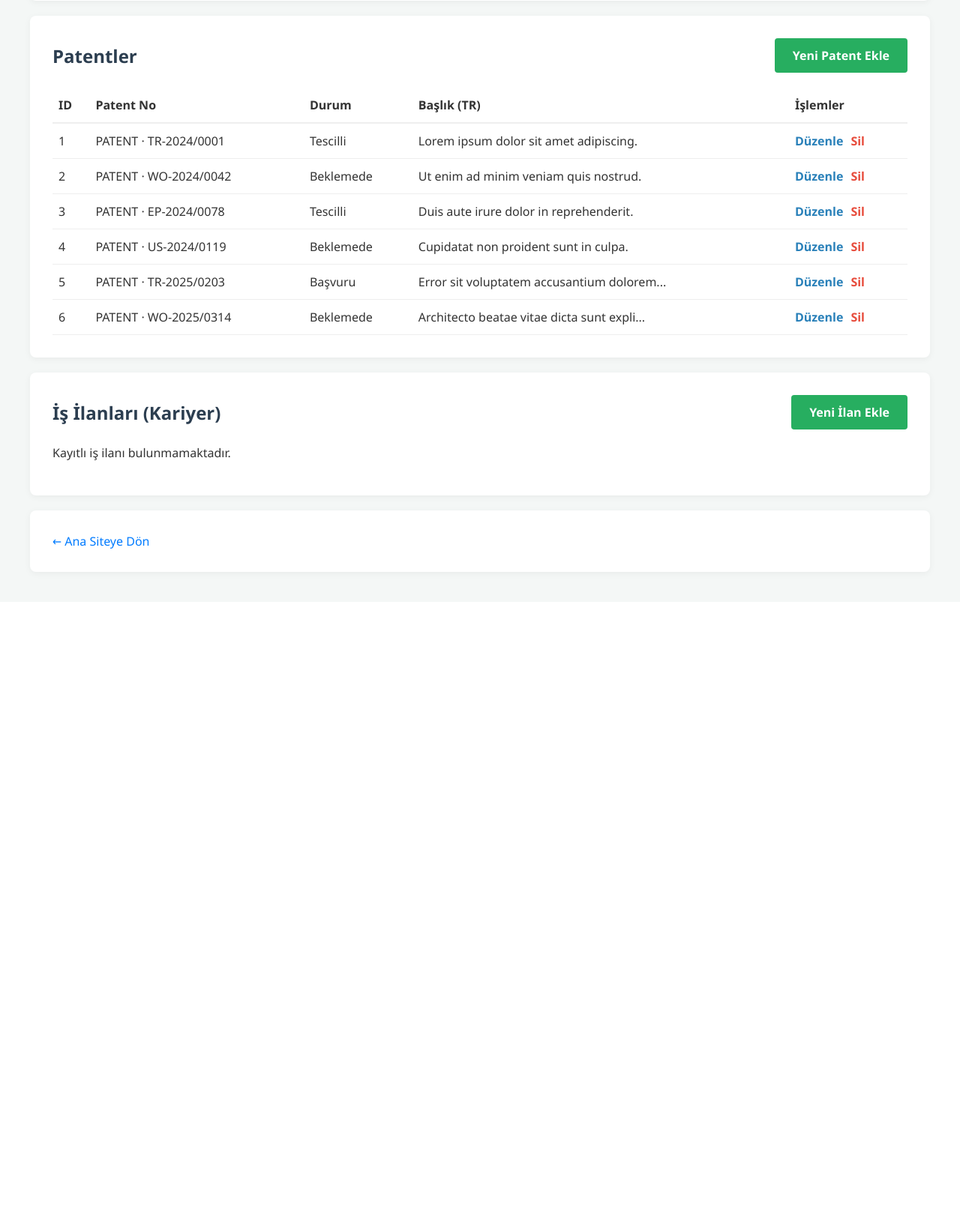
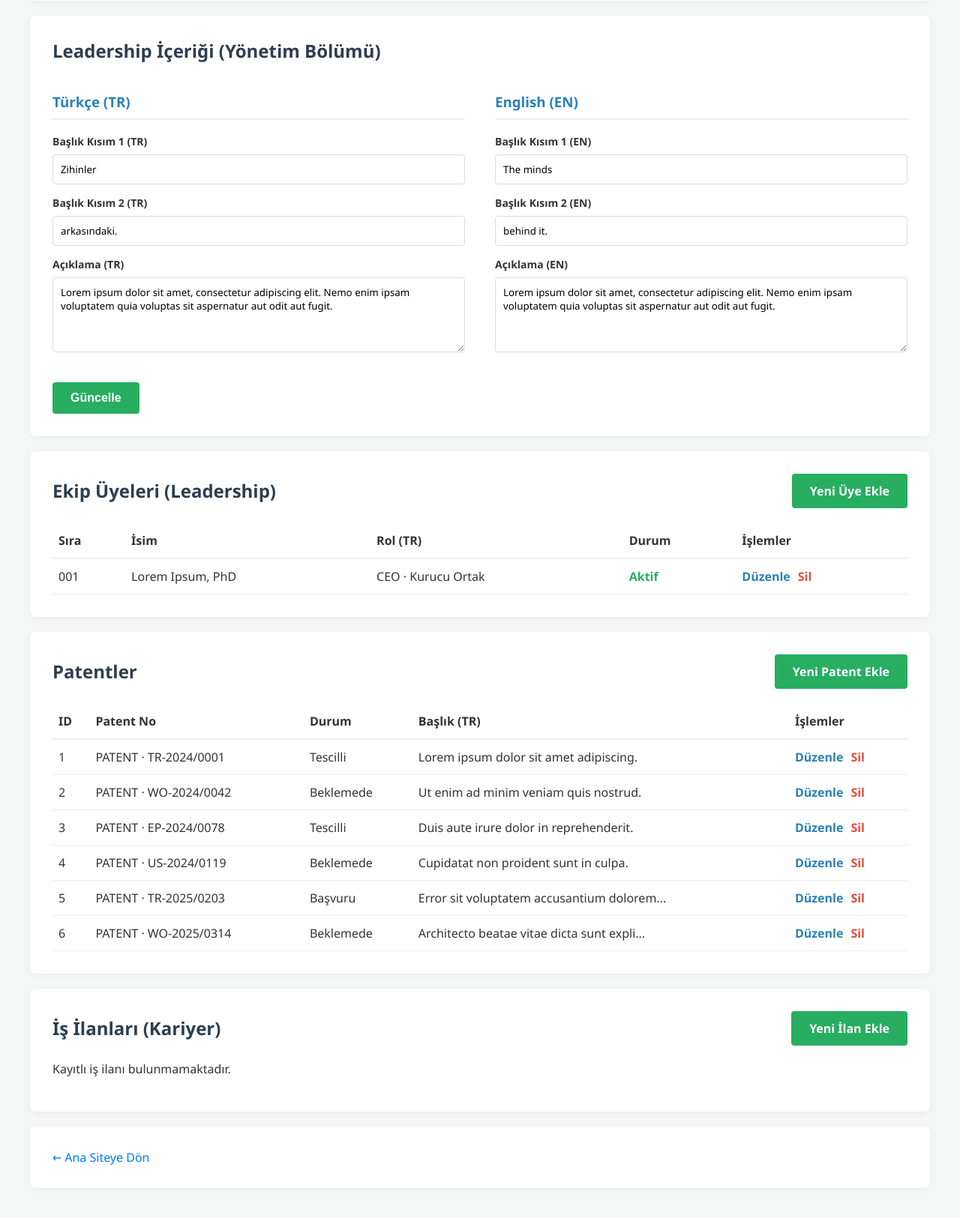
Before and after one commit to ardagencer1206/gngtechCMS, a Flask app: page /admin in a window 1280 px wide. Shown: the part 819-2444 px from the top of the page at 75% size. Before the commit the page ends 1589 px from the top, so only its background shows below. Run offline with Flask 3, Linux system fonts and the light colour scheme; the visitor is signed in with stand-in values (Sample User, id 1).

Commit message:
Update admin.html

```diff
--- a/templates/admin.html
+++ b/templates/admin.html
@@ -176,6 +176,93 @@
         </div>
 
         <div class="card" style="margin-top: 20px;">
+            <h2>Leadership İçeriği (Yönetim Bölümü)</h2>
+            <form method="POST" action="{{ url_for('admin_leadership_content_edit') }}">
+                {{ leadership_form.hidden_tag() }}
+
+                <div class="form-grid">
+                    <div>
+                        <h3>Türkçe (TR)</h3>
+                        <div class="form-group">
+                            {{ leadership_form.title_a_tr.label }}
+                            {{ leadership_form.title_a_tr(class="form-control") }}
+                        </div>
+                        <div class="form-group">
+                            {{ leadership_form.title_b_tr.label }}
+                            {{ leadership_form.title_b_tr(class="form-control") }}
+                        </div>
+                        <div class="form-group">
+                            {{ leadership_form.intro_tr.label }}
+                            {{ leadership_form.intro_tr(class="form-control") }}
+                        </div>
+                    </div>
+                    <div>
+                        <h3>English (EN)</h3>
+                        <div class="form-group">
+                            {{ leadership_form.title_a_en.label }}
+                            {{ leadership_form.title_a_en(class="form-control") }}
+                        </div>
+                        <div class="form-group">
+                            {{ leadership_form.title_b_en.label }}
+                            {{ leadership_form.title_b_en(class="form-control") }}
+                        </div>
+                        <div class="form-group">
+                            {{ leadership_form.intro_en.label }}
+                            {{ leadership_form.intro_en(class="form-control") }}
+                        </div>
+                    </div>
+                </div>
+
+                {{ leadership_form.submit(class="btn-submit") }}
+            </form>
+        </div>
+
+        <div class="card" style="margin-top: 20px;">
+            <div style="display: flex; justify-content: space-between; align-items: center; margin-bottom: 20px;">
+                <h2 style="margin: 0;">Ekip Üyeleri (Leadership)</h2>
+                <a href="{{ url_for('admin_leadership_add') }}" class="btn-submit" style="margin-top: 0; text-decoration: none;">Yeni Üye Ekle</a>
+            </div>
+
+            {% if leadership_members %}
+            <table style="width: 100%; border-collapse: collapse; text-align: left;">
+                <thead>
+                    <tr style="border-bottom: 2px solid #eee;">
+                        <th style="padding: 12px 8px;">Sıra</th>
+                        <th style="padding: 12px 8px;">İsim</th>
+                        <th style="padding: 12px 8px;">Rol (TR)</th>
+                        <th style="padding: 12px 8px;">Durum</th>
+                        <th style="padding: 12px 8px;">İşlemler</th>
+                    </tr>
+                </thead>
+                <tbody>
+                    {% for member in leadership_members %}
+                    <tr style="border-bottom: 1px solid #eee;">
+                        <td style="padding: 12px 8px;">{{ member.order_num }}</td>
+                        <td style="padding: 12px 8px;">{{ member.name }}</td>
+                        <td style="padding: 12px 8px;">{{ member.role_tr }}</td>
+                        <td style="padding: 12px 8px;">
+                            {% if member.is_active %}
+                            <span style="color: #27ae60; font-weight: bold;">Aktif</span>
+                            {% else %}
+                            <span style="color: #e74c3c; font-weight: bold;">Pasif</span>
+                            {% endif %}
+                        </td>
+                        <td style="padding: 12px 8px; display: flex; gap: 10px;">
+                            <a href="{{ url_for('admin_leadership_edit', id=member.id) }}" style="color: #2980b9; text-decoration: none; font-weight: bold;">Düzenle</a>
+                            <form action="{{ url_for('admin_leadership_delete', id=member.id) }}" method="POST" style="margin: 0;" onsubmit="return confirm('Bu ekip üyesini silmek istediğinize emin misiniz?');">
+                                <button type="submit" style="background: none; border: none; color: #e74c3c; cursor: pointer; padding: 0; font-weight: bold; font-family: inherit; font-size: inherit;">Sil</button>
+                            </form>
+                        </td>
+                    </tr>
+                    {% endfor %}
+                </tbody>
+            </table>
+            {% else %}
+            <p>Kayıtlı ekip üyesi bulunmamaktadır.</p>
+            {% endif %}
+        </div>
+
+        <div class="card" style="margin-top: 20px;">
             <div style="display: flex; justify-content: space-between; align-items: center; margin-bottom: 20px;">
                 <h2 style="margin: 0;">Patentler</h2>
                 <a href="{{ url_for('admin_patent_add') }}" class="btn-submit" style="margin-top: 0; text-decoration: none;">Yeni Patent Ekle</a>
```
